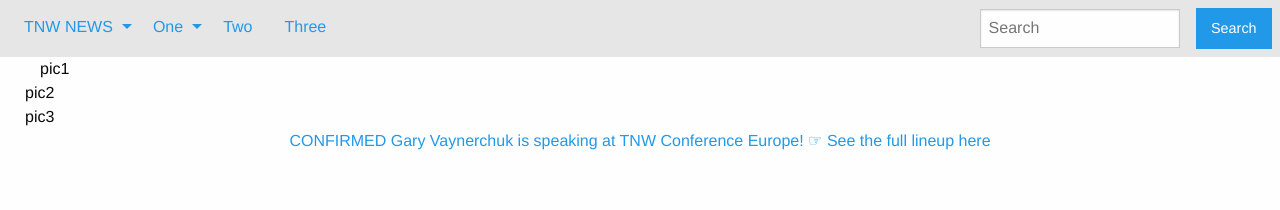
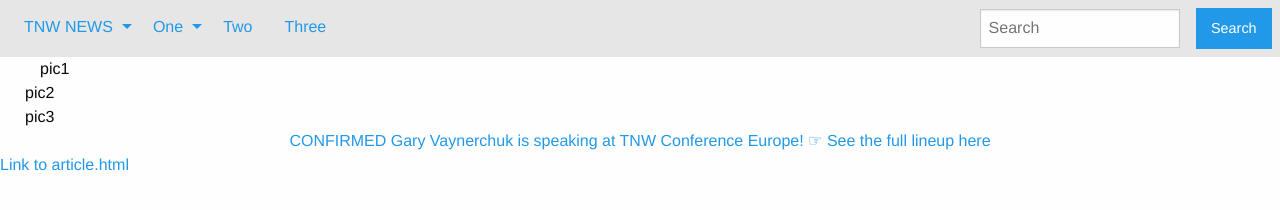
Before and after one commit to Phil-EPAM/thenextweb, a plain HTML site: page index.html in a window 1280 px wide. Drawn offline with Linux system fonts and the light colour scheme.

Commit message:
add link to article

```diff
--- a/index.html
+++ b/index.html
@@ -72,7 +72,7 @@
 
 
 
-<a href="article.html"></a>
+<a href="article.html">Link to article.html</a>
 
 
 
```
